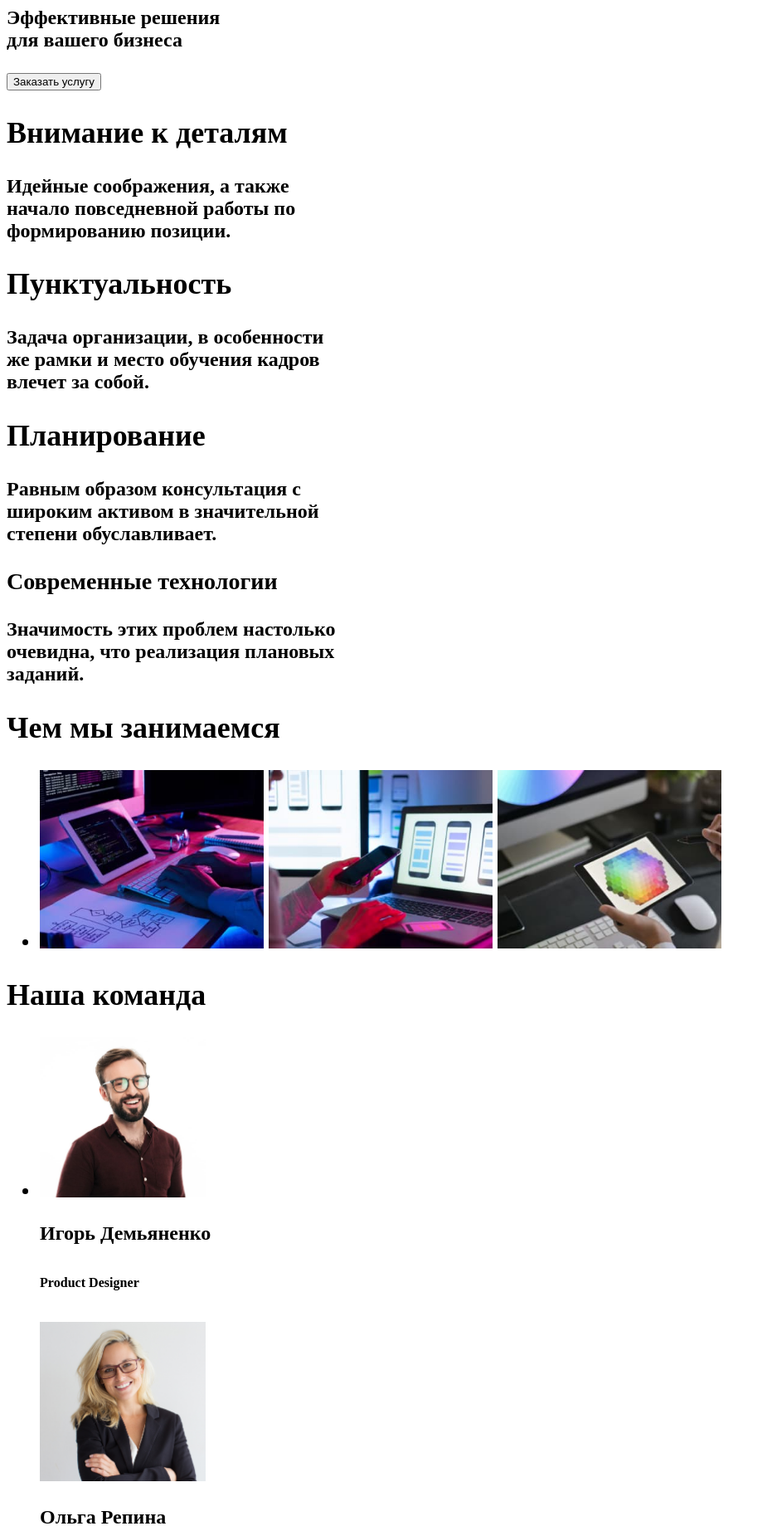
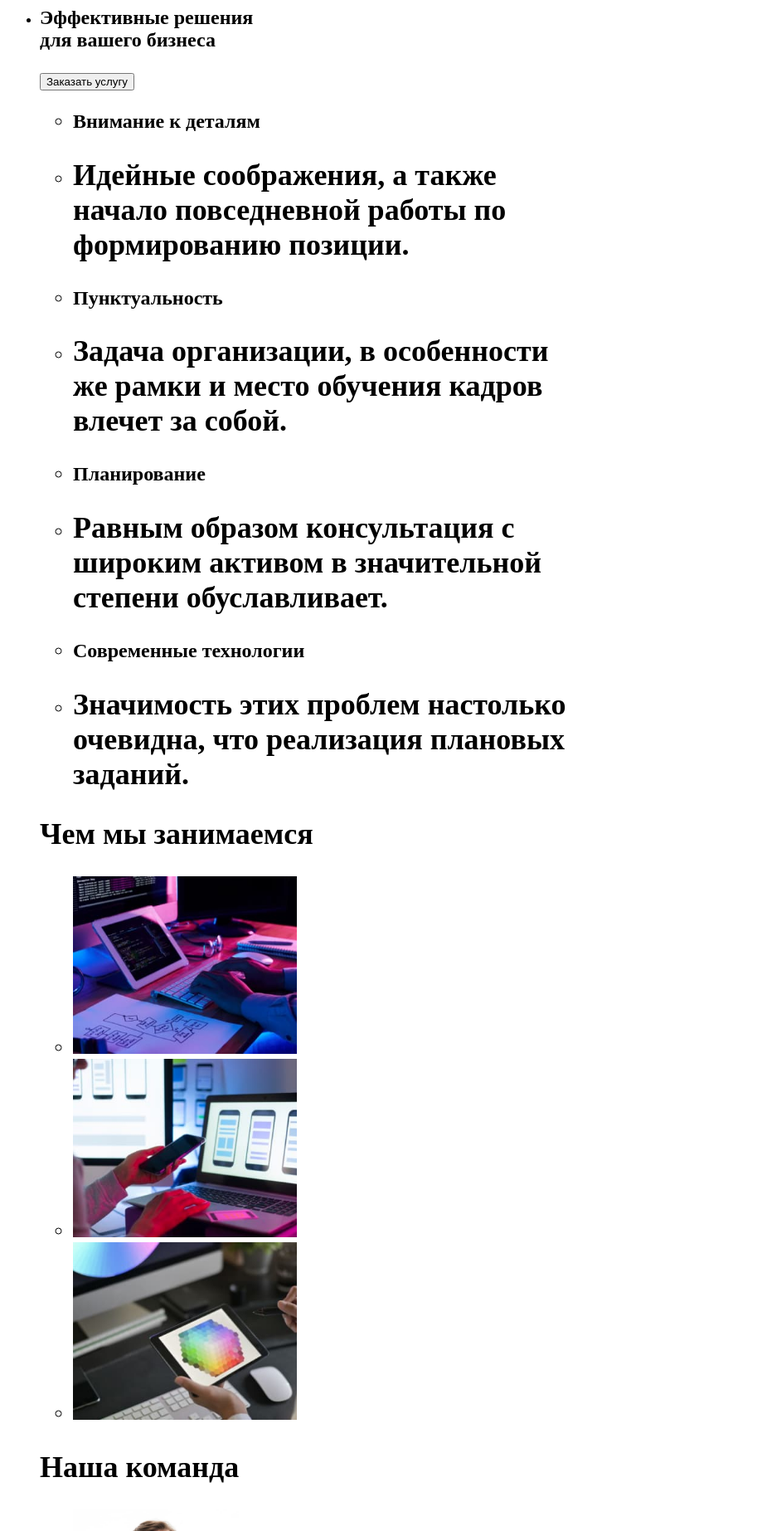
Before and after one commit to Kostya04051985/goit-markup-hw-01, a plain HTML site: page index.html in a window 1280 px wide. Shown: the part 160-2005 px from the top of the page at 83% size, without its empty margins (0-925 px from the left). Drawn offline with Linux system fonts and the light colour scheme.

Commit message:
home work

```diff
--- a/index.html
+++ b/index.html
@@ -26,61 +26,70 @@
    </header>
    <main>
 <section>
+    <ul>
+        <li>
     <h1>Эффективные решения <br />
         для вашего бизнеса<h1>
             <button>  Заказать услугу </button>
             <section>
-                <h2>Внимание к деталям</h2>
-                <p>Идейные соображения, а также<br />
+                <ul>
+
+               <li> <p>Внимание к деталям</p></li>
+                <li>
+                <h2>Идейные соображения, а также<br />
                      начало повседневной работы по<br />
-                      формированию позиции.</p>
-                      <h2>Пунктуальность</h2>
-                      <p>Задача организации, в особенности<br />
+                      формированию позиции.</h2></li>
+                     <li> <p>Пунктуальность</p></li>
+                      <li>
+                      <h2>Задача организации, в особенности<br />
                         же рамки и место обучения кадров<br />
-                         влечет за собой.</p>
-                         <h2>Планирование</h2>
-                         <p>Равным образом консультация с<br />
+                         влечет за собой.</h2></li>
+                        <li> <p>Планирование</p></li>
+                         <li>
+                         <h2>Равным образом консультация с<br />
                              широким активом в значительной<br />
-                              степени обуславливает.</p>
-                              <h3>Современные технологии</h3>
-                              <p>Значимость этих проблем настолько<br />
+                              степени обуславливает.</h2></li>
+                             <li> <p>Современные технологии</p></li>
+                              <li>
+                              <h2>Значимость этих проблем настолько<br />
                                  очевидна, что реализация плановых<br />
-                                  заданий.</p>
+                                  заданий.</h2></li>
+                                  </ul>
             </section>
             <section>
                 <h2>Чем мы занимаемся</h2>
                 <ul>
-                    <li>
-                        <img src="./Images/box 1.jpg" alt="Верстка" width="270" />
-                        <img src="./Images/box 2.jpg" alt="Мобилные приложения " width="270" />
-                        <img src="./Images/box 3.jpg" alt="Дизайн" width="270" />
-                    </li>
+
+                       <li> <img src="./Images/Верстка.jpg" alt="Верстка" width="270"> </li>
+                        <li><img src="./Images/Мобильные приложения.jpg" alt="Мобилные приложения " width="270"></li>
+                        <li><img src="./Images/Дизайн.jpg" alt="Дизайн" width="270"></li>
+
                 </ul>
             </section>
             <section>
                 <h2>Наша команда</h2>
                 <ul>
                     <li>
-                        <img src="Images/team card 1.jpg" alt="Product Designer"  width="200"/>
-                        <P>Игорь Демьяненко</P>
-                        <h6>Product Designer</h6>
-                        <img src="./Images/team card 2.jpg" alt="Frontend Developer"  width="200" />
-<p>Ольга Репина</p>
-<h6>Frontend Developer</h6>
-                        <img src="./Images/team card 3.jpg" alt="Marketing"  width="200" />
-<p>Николай Тарасов</p>
-<h6>Marketing</h6>
-                        <img src="./Images/team card 4.jpg" alt="UI Designer"  width="200" />
-                        <p>Михаил Ермаков</p>
-                        <h6>UI Designer</р>
-                    </li>
+                        <img src="./Images/Product Designer.jpg" alt="Product Designer"  width="200"/>
+                        <h3>Игорь Демьяненко</h3>
+                        <p>Product Designer</p></li>
+                       <li> <img src="./Images/Frontend Developer.jpg" alt="Frontend Developer"  width="200" />
+<h3>Ольга Репина</h3>
+<p>Frontend Developer</p></li>
+                        <li><img src="./Images/Marketing.jpg" alt="Marketing"  width="200" />
+<h3>Николай Тарасов</h3>
+<p>Marketing</p></li>
+                       <li> <img src="./Images/UI Designer.jpg" alt="UI Designer"  width="200" />
+                        <h3>Михаил Ермаков</h3>
+                        <p>UI Designer</р></li>
+
                 </ul>
 </section>
             <ul>
                 </main>
                 <footer>
                 <li><a href="/">WebStudio</a></li>
-            </ul>
+
 
 
 <address>
```
Also changed, not shown: Images/Frontend Developer.jpg (renamed from Images/team card 2.jpg), Images/Marketing.jpg (renamed from Images/team card 3.jpg), Images/Product Designer.jpg (renamed from Images/team card 1.jpg), Images/UI Designer.jpg (renamed from Images/team card 4.jpg), Images/Верстка.jpg (renamed from Images/box 1.jpg), Images/Дизайн.jpg (renamed from Images/box 3.jpg), Images/Мобильные приложения.jpg (renamed from Images/box 2.jpg).
